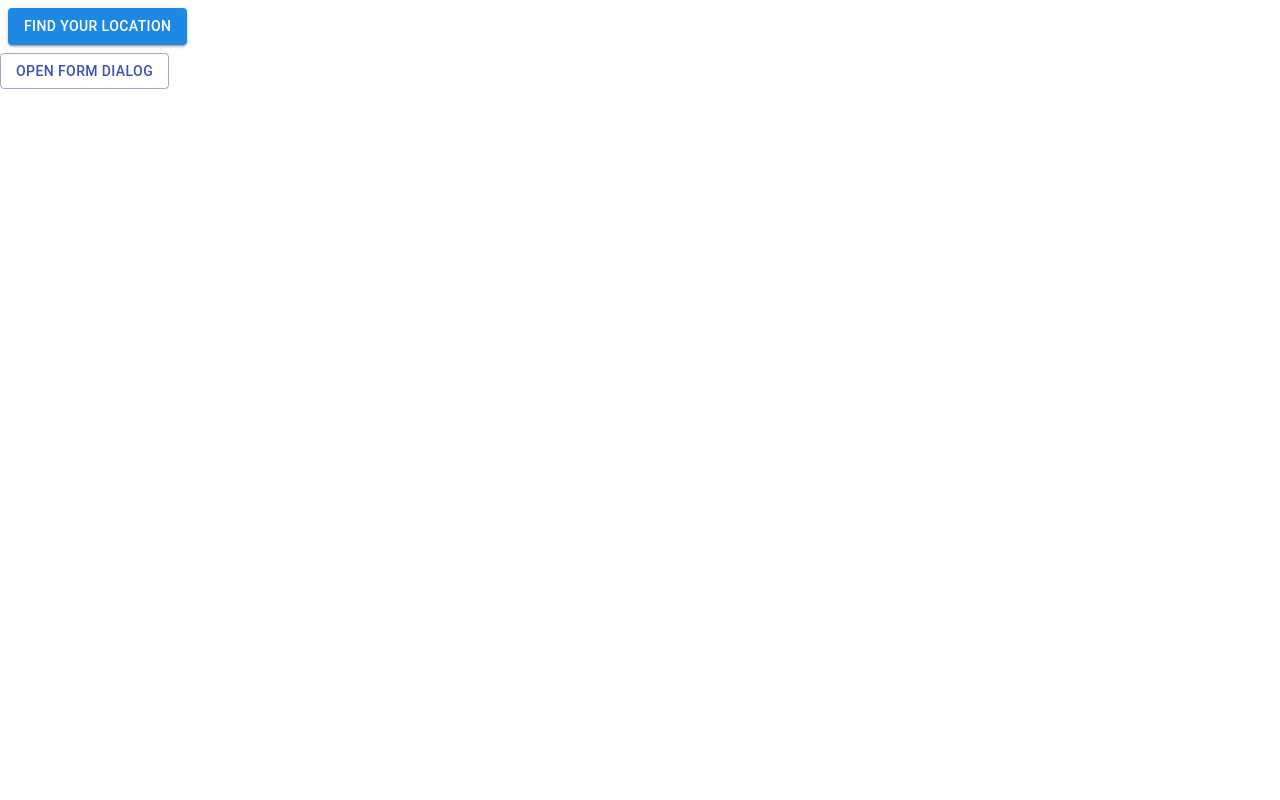
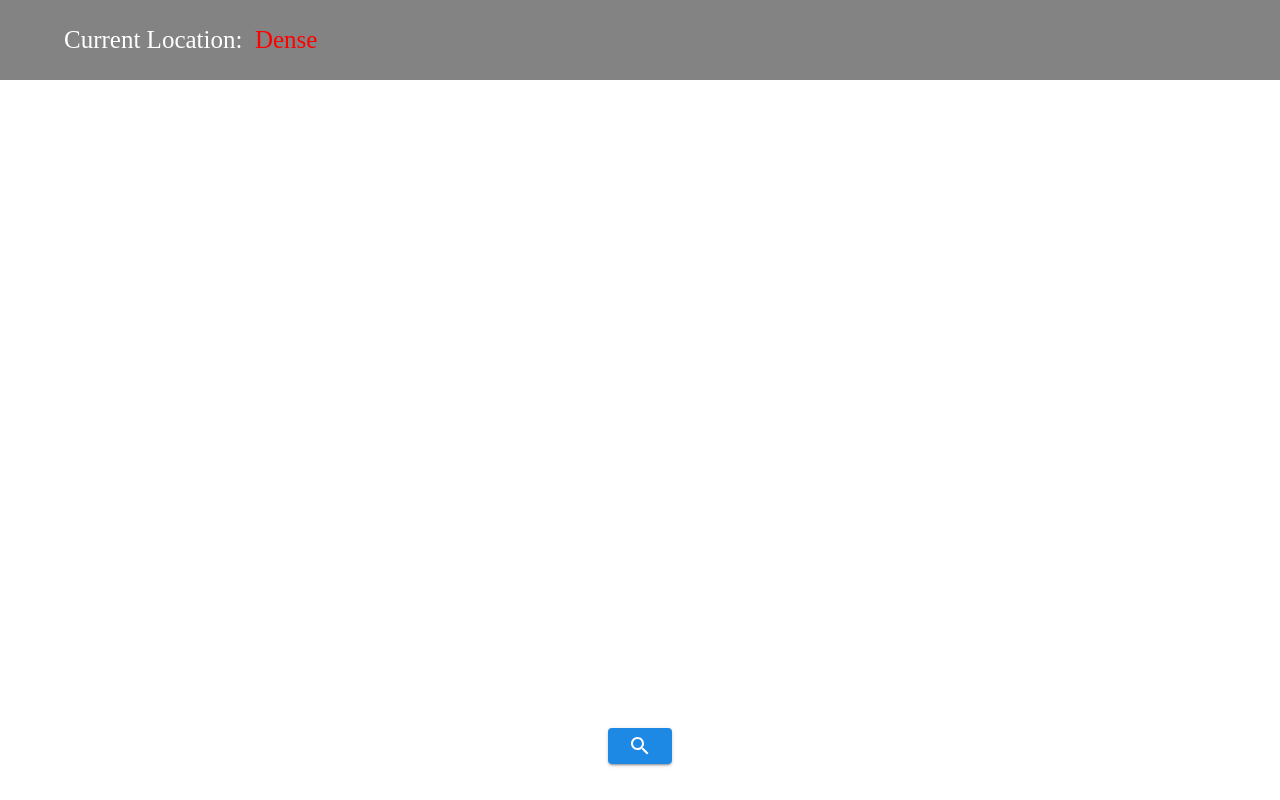
Before and after one commit to Rick10101221/CrowdMap, a React (Create React App) app: page /map in a window 1280 px wide. Built offline with nearby package versions, Linux system fonts and the light colour scheme; what react-animations would draw is missing.

Commit message:
mock header and improved search icon

```diff
--- a/package.json
+++ b/package.json
@@ -4,6 +4,7 @@
   "private": true,
   "dependencies": {
     "@material-ui/core": "^4.11.3",
+    "@material-ui/icons": "^4.11.2",
     "@testing-library/jest-dom": "^5.11.9",
     "@testing-library/react": "^11.2.5",
     "@testing-library/user-event": "^12.7.1",
--- a/public/index.html
+++ b/public/index.html
@@ -24,6 +24,7 @@
       work correctly both with client-side routing and a non-root public URL.
       Learn how to configure a non-root public URL by running `npm run build`.
     -->
+    <link rel="stylesheet" href="https://fonts.googleapis.com/icon?family=Material+Icons">
     <title>React App</title>
   </head>
   <body>
--- a/src/components/FormDialog.js
+++ b/src/components/FormDialog.js
@@ -6,20 +6,16 @@ import DialogActions from '@material-ui/core/DialogActions';
 import DialogContent from '@material-ui/core/DialogContent';
 import DialogContentText from '@material-ui/core/DialogContentText';
 import DialogTitle from '@material-ui/core/DialogTitle';
-import {
-  createMuiTheme,
-  withStyles,
-  makeStyles,
-  ThemeProvider,
-} from '@material-ui/core/styles';
+import { withStyles, makeStyles } from '@material-ui/core/styles';
 import { blue } from '@material-ui/core/colors';
+import SearchIcon from '@material-ui/icons/Search';
 
 export function FormDialog() {
-  const [open, setOpen] = React.useState(false);
-  const [addr, setAddr] = React.useState('');
-  const [city, setCity] = React.useState('');
-  const [state, setState] = React.useState('');
-  const [zip, setZip] = React.useState('');
+  const [open, setOpen] = useState(false);
+  const [addr, setAddr] = useState('');
+  const [city, setCity] = useState('');
+  const [state, setState] = useState('');
+  const [zip, setZip] = useState('');
 
   const useStyles = makeStyles((theme) => ({
     margin: {
@@ -56,32 +52,12 @@ export function FormDialog() {
 
   const handleClose = () => {
     setOpen(false);
-    console.log(addr, city, state, zip);
-    console.log(values);
+
   };
 
   const checkFilled = () => {
-    return values[addr] != '' && city != '' && state != '' && zip != '';
+    return addr != '' && city != '' && state != '' && zip != '';
   }
-
-  const values = {
-    addr: '',
-    city: '',
-    state: '',
-    zip: '',
-  }
-
-  let AddressField = (
-    <CssTextField
-      required
-      value={addr}
-      margin="dense"
-      id="street_address"
-      label="Street Address"
-      onChange={(e) => setAddr(e.target.value)}
-      fullWidth
-    />
-  )
 
   return (
     <div>
@@ -91,7 +67,7 @@ export function FormDialog() {
         className={classes.margin}
         onClick={handleClickOpen}
       >
-        Find Your Location
+        <SearchIcon />
       </ColorButton>
 
       <Dialog
@@ -107,8 +83,6 @@ export function FormDialog() {
             area.
           </DialogContentText>
 
-          {/* {AddressField} */}
-
           <TextField
             required
             value={addr}
@@ -118,7 +92,6 @@ export function FormDialog() {
             onChange={(e) => setAddr(e.target.value)}
             fullWidth
           />
-
           <TextField
             required
             value={city}
@@ -143,37 +116,11 @@ export function FormDialog() {
             margin="dense"
             id="zip_code"
             label="Zip Code"
+            type="number"
             onChange={e => setZip(e.target.value)}
             fullWidth
           />
 
-          {/* <CssTextField
-            required
-            value={city}
-            margin="dense"
-            id="city"
-            label="City"
-            onChange={(e) => setCity(e.target.value)}
-            fullWidth
-          />
-          <CssTextField
-            required
-            value={state}
-            margin="dense"
-            id="state"
-            label="State"
-            onChange={(e) => setState(e.target.value)}
-            fullWidth
-          />
-          <CssTextField
-            required
-            value={zip}
-            margin="dense"
-            id="zip_code"
-            label="Zip Code"
-            onChange={e => setZip(e.target.value)}
-            fullWidth
-          /> */}
         </DialogContent>
         <DialogActions>
           <Button onClick={handleClose} color="primary">
@@ -185,7 +132,7 @@ export function FormDialog() {
             <Button onClick={handleClose} color="primary">
               Compute Density
             </Button>
-          :
+            :
             <Button disabled color='primary'>
               Compute Density
             </Button>
--- a/src/components/FormDialog2.js
+++ /dev/null
@@ -1,54 +0,0 @@
-import React from 'react';
-import Button from '@material-ui/core/Button';
-import TextField from '@material-ui/core/TextField';
-import Dialog from '@material-ui/core/Dialog';
-import DialogActions from '@material-ui/core/DialogActions';
-import DialogContent from '@material-ui/core/DialogContent';
-import DialogContentText from '@material-ui/core/DialogContentText';
-import DialogTitle from '@material-ui/core/DialogTitle';
-
-export default function FormDialog() {
-  const [open, setOpen] = React.useState(false);
-
-  const handleClickOpen = () => {
-    setOpen(true);
-  };
-
-  const handleClose = () => {
-    setOpen(false);
-  };
-
-  return (
-    <div>
-      <Button variant="outlined" color="primary" onClick={handleClickOpen}>
-        Open form dialog
-      </Button>
-      <Dialog open={open} onClose={handleClose} aria-labelledby="form-dialog-title">
-        <DialogTitle id="form-dialog-title">Subscribe</DialogTitle>
-        <DialogContent>
-          <DialogContentText>
-            To subscribe to this website, please enter your email address here. We will send updates
-            occasionally.
-          </DialogContentText>
-          <TextField
-            autoFocus
-            required
-            margin="dense"
-            id="name"
-            label="Email Address"
-            type="email"
-            fullWidth
-          />
-        </DialogContent>
-        <DialogActions>
-          <Button onClick={handleClose} color="primary">
-            Cancel
-          </Button>
-          <Button onClick={handleClose} color="primary">
-            Subscribe
-          </Button>
-        </DialogActions>
-      </Dialog>
-    </div>
-  );
-}
--- /dev/null
+++ b/src/components/Header.js
@@ -0,0 +1,25 @@
+import React from 'react';
+
+import '../styles/header.css';
+
+export const Header = ({density='spacious'}) => {
+  return (
+    <div id='outer-header'>
+      <span id='header-text'>
+        Current Location:
+      </span>
+      {
+        density == 'spacious' &&
+        <span id='spacious'>
+          &nbsp; Spacious
+        </span>
+      }
+      {
+        density == 'dense' &&
+        <span id='dense'>
+          &nbsp; Dense
+        </span>
+      }
+    </div>
+  )
+}
--- a/src/components/LinkedButton.js
+++ b/src/components/LinkedButton.js
@@ -1,5 +1,4 @@
 import React from 'react';
-import { Link } from 'react-router-dom';
 import { useHistory } from 'react-router-dom';
 
 import '../styles/general_text.css';
--- a/src/pages/MainMap.js
+++ b/src/pages/MainMap.js
@@ -1,13 +1,19 @@
 import React from 'react';
 
 import { FormDialog } from '../components/FormDialog';
-import FormDialog2 from '../components/FormDialog2';
+import { Header } from '../components/Header';
+
+import '../styles/mainmap.css';
 
 export const MainMap = () => {
   return (
     <div>
-      <FormDialog />
-      <FormDialog2 />
+      <Header
+        density='dense'
+      />
+      <div id='location-button'>
+        <FormDialog />
+      </div>
     </div>
   )
 }
--- /dev/null
+++ b/src/styles/header.css
@@ -0,0 +1,23 @@
+#outer-header {
+  display: flex;
+  background-color: rgba(100,100,100,0.8);
+  height: 10vh;
+  justify-content: flex-start;
+  align-items: center;
+  padding-left: 5vw;
+}
+
+#header-text {
+  font-size: 25px;
+  color: white;
+}
+
+#spacious {
+  color: rgb(35, 255, 35);
+  font-size: 25px;
+}
+
+#dense {
+  color: red;
+  font-size: 25px;
+}
--- /dev/null
+++ b/src/styles/mainmap.css
@@ -0,0 +1,5 @@
+#location-button {
+  display: flex;
+  margin-top: 80vh;
+  justify-content: center;
+}
```
Also changed, not shown: 1 other file (tests, documents, lock files or other folders).
